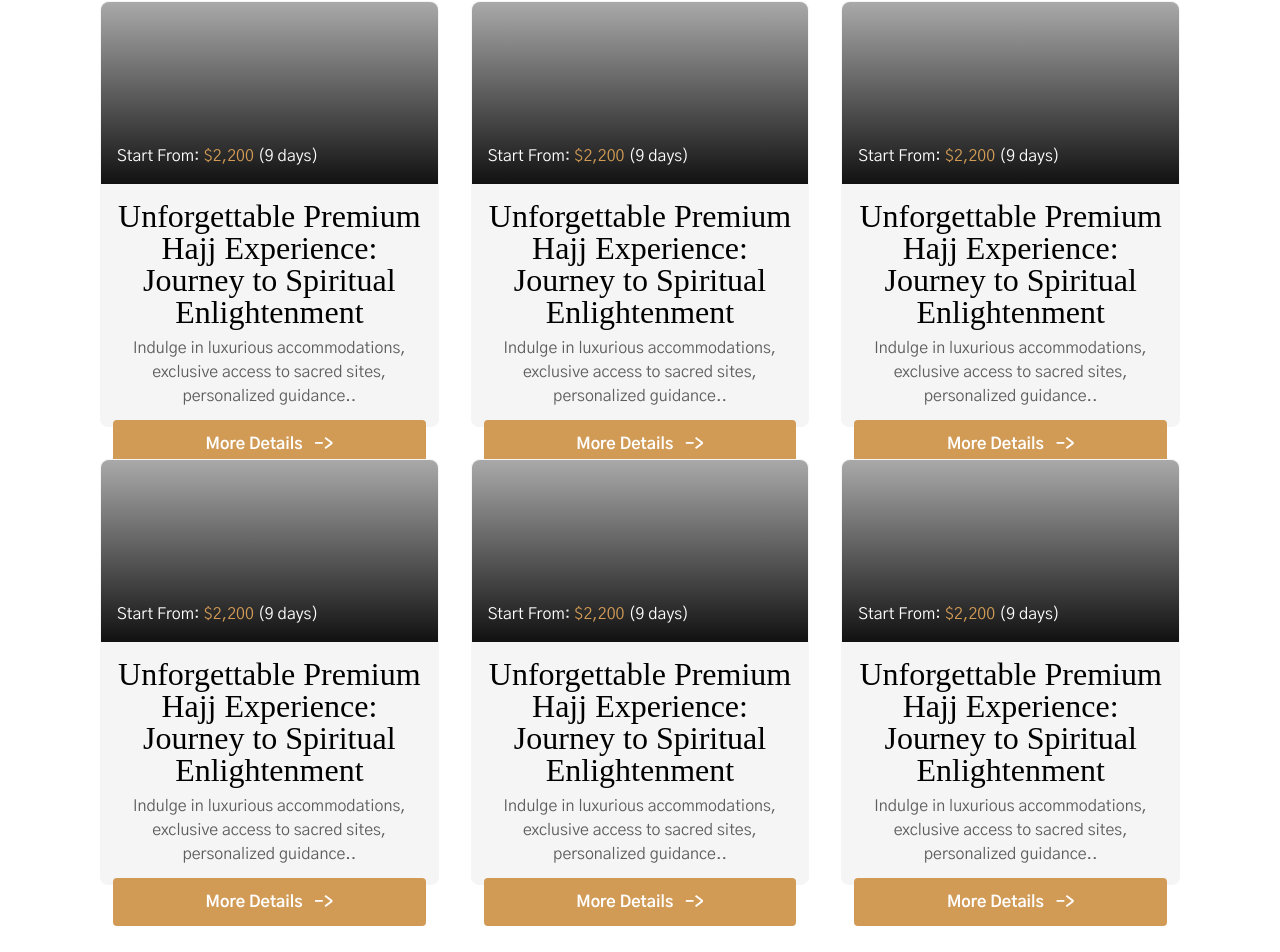
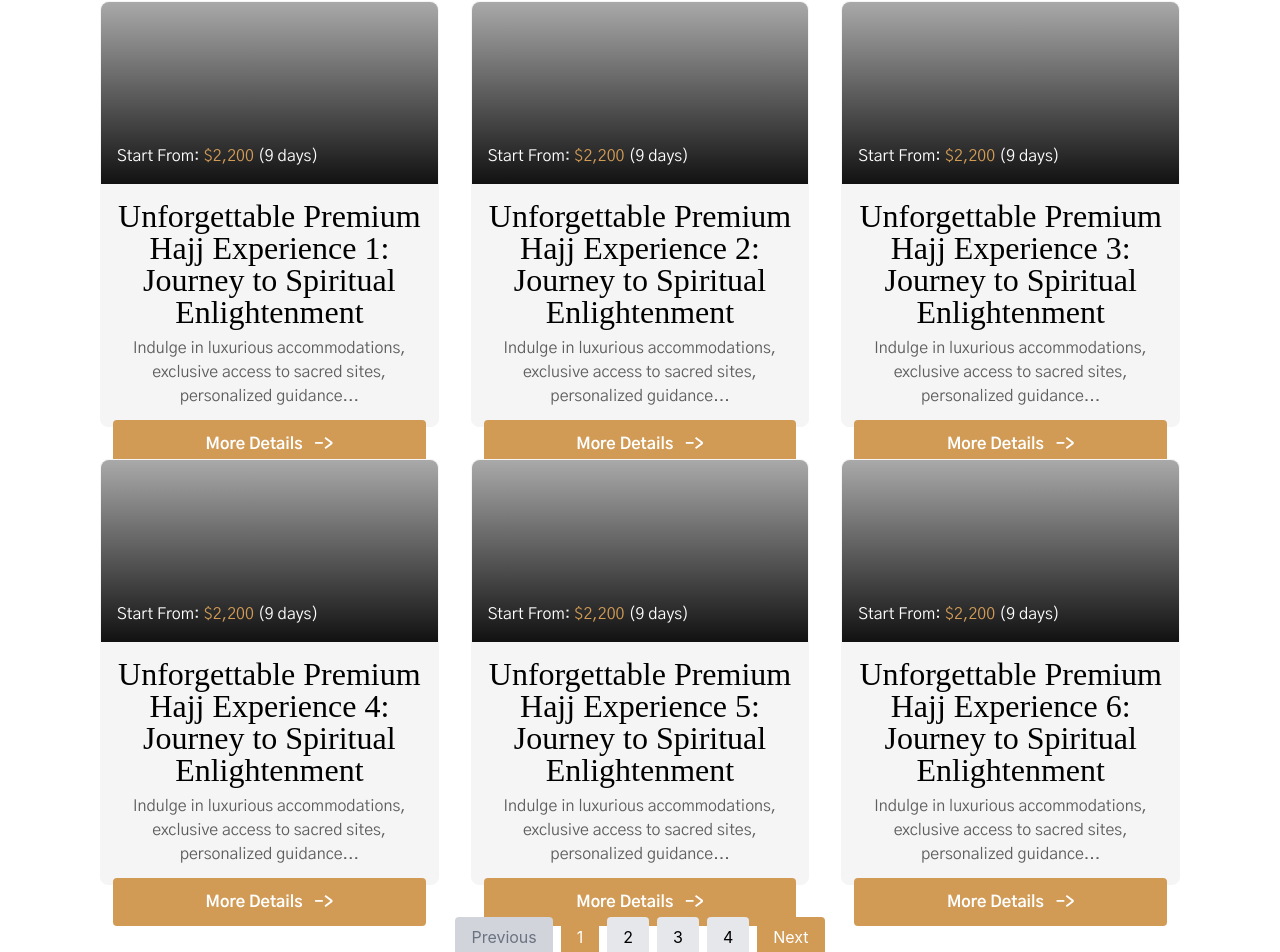
Before and after one commit to refat441/Qibla, a React (Create React App) app: page /Package in a window 1280 px wide. Shown: the part 1796-2748 px from the top of the page. Before the commit the page ends 2722 px from the top, so only its background shows below. Built offline with nearby package versions, Linux system fonts and the light colour scheme; a web font is replaced by a local one.

Commit message:
Our list Package
all updated

```diff
--- a/src/components/Package/Card/OurListPackage.js
+++ b/src/components/Package/Card/OurListPackage.js
@@ -1,28 +1,62 @@
-import React from 'react';
+import React, { useState } from 'react';
+
+// Simulate 24 package items for 4 pages (6 packages per page)
+const packages = Array.from({ length: 24 }, (_, index) => ({
+    title: `Unforgettable Premium Hajj Experience ${index + 1}: Journey to Spiritual Enlightenment`,
+    price: `$2,200`,
+    duration: "9 days",
+    description: "Indulge in luxurious accommodations, exclusive access to sacred sites, personalized guidance...",
+    imgSrc: "/img/main-icon.svg"
+}));
 
 const OurListPackage = () => {
+    const [currentPage, setCurrentPage] = useState(1);
+    const packagesPerPage = 6;  // 6 packages per page
+
+    // Calculate the index range of packages to display for the current page
+    const indexOfLastPackage = currentPage * packagesPerPage;
+    const indexOfFirstPackage = indexOfLastPackage - packagesPerPage;
+    const currentPackages = packages.slice(indexOfFirstPackage, indexOfLastPackage);
+
+    // Calculate total pages needed (4 pages for 24 packages)
+    const totalPages = Math.ceil(packages.length / packagesPerPage);
+
+    // Pagination functions for Next and Previous buttons
+    const nextPage = () => {
+        if (currentPage < totalPages) setCurrentPage(currentPage + 1);
+    };
+
+    const prevPage = () => {
+        if (currentPage > 1) setCurrentPage(currentPage - 1);
+    };
+
+    // Change page manually
+    const paginate = (pageNumber) => setCurrentPage(pageNumber);
+
     return (
         <div className='mx-[100px]'>
             <div>
                 <div className='overflow-hidden flex items-center justify-center '>
-                    <img className='w-5 h-5  object-cover' src="/img/main-icon.svg" alt="icon" />
+                    <img className='w-5 h-5 object-cover' src="/img/main-icon.svg" alt="icon" />
                     <p className='text-[14px] Gothic-A1-bold ml-2 mt-0.5'>Our List Package</p>
                 </div>
-                <h1 className='text-[64px] scheherazade-thin leading-[56px] mt-4'>Explore Our Packages </h1>
-                <p className='text-[16px] Gothic-A1-thin mt-8'>: Immerse yourself in a world of spiritual exploration with our carefully curated packages for Umrah and Hajj.</p>
+                <h1 className='text-[64px] scheherazade-thin leading-[56px] mt-4'>Explore Our Packages</h1>
+                <p className='text-[16px] Gothic-A1-thin mt-8'>
+                    Immerse yourself in a world of spiritual exploration with our carefully curated packages for Umrah and Hajj.
+                </p>
             </div>
 
+            {/* Display the current packages */}
             <div className='mt-12'>
-                <div className="grid grid-cols-3 gap-8 ">
-                    <div className='h-[426px] bg-[#F5F5F5] rounded-lg' style={{ border: '1px solid #F5F5F5' }}>
+                <div className="grid grid-cols-3 gap-8">
+                    {currentPackages.map((pkg, index) => (
+                        <div key={index} className='h-[426px] bg-[#F5F5F5] rounded-lg' style={{ border: '1px solid #F5F5F5' }}>
                             <div className='h-[182px] text-left text-white rounded-t-lg' style={{ background: 'linear-gradient(to top, #111111, #A9A9A9)' }}>
-                            <p className='Gothic-A1-400 pt-[142px] pl-4'>Start From: <span className='goldenText'>$2,200</span> (9 days)</p>
+                                <p className='Gothic-A1-400 pt-[142px] pl-4'>Start From: <span className='goldenText'>{pkg.price}</span> ({pkg.duration})</p>
                             </div>
                             <div className='mx-3 my-4'>
-                            <h2 className='scheherazade-thin-normal text-[32px] leading-8'>
-                                Unforgettable Premium Hajj Experience: Journey to Spiritual Enlightenment
-                            </h2>
-                            <p className='Gothic-A1-thin mt-2'>Indulge in luxurious accommodations, exclusive access to sacred sites, personalized guidance..</p>
+                                <h2 className='scheherazade-thin-normal text-[32px] leading-8'>{pkg.title}</h2>
+                                <p className='Gothic-A1-thin mt-2'>{pkg.description}</p>
                                 <div>
                                     <button className="w-full mt-3 h-[48px] rounded bg-[#D19B56] text-white hover:bg-black Gothic-A1-700 font-bold">
                                         More Details &nbsp; {'->'}
@@ -30,93 +64,39 @@ const OurListPackage = () => {
                                 </div>
                             </div>
                         </div>
-
-                    <div className='h-[426px] bg-[#F5F5F5] rounded-lg' style={{ border: '1px solid #F5F5F5' }}>
-                        <div className='h-[182px] text-left text-white rounded-t-lg' style={{ background: 'linear-gradient(to top, #111111, #A9A9A9)' }}>
-                            <p className='Gothic-A1-400 pt-[142px] pl-4'>Start From: <span className='goldenText'>$2,200</span> (9 days)</p>
-                        </div>
-                        <div className='mx-3 my-4'>
-                            <h2 className='scheherazade-thin-normal text-[32px] leading-8'>
-                                Unforgettable Premium Hajj Experience: Journey to Spiritual Enlightenment
-                            </h2>
-                            <p className='Gothic-A1-thin mt-2'>Indulge in luxurious accommodations, exclusive access to sacred sites, personalized guidance..</p>
-                            <div>
-                                <button className="w-full mt-3 h-[48px] rounded bg-[#D19B56] text-white hover:bg-black Gothic-A1-700 font-bold">
-                                    More Details &nbsp; {'->'}
-                                </button>
-                            </div>
+                    ))}
                 </div>
             </div>
 
-                    <div className='h-[426px] bg-[#F5F5F5] rounded-lg' style={{ border: '1px solid #F5F5F5' }}>
-                        <div className='h-[182px] text-left text-white rounded-t-lg' style={{ background: 'linear-gradient(to top, #111111, #A9A9A9)' }}>
-                            <p className='Gothic-A1-400 pt-[142px] pl-4'>Start From: <span className='goldenText'>$2,200</span> (9 days)</p>
-                        </div>
-                        <div className='mx-3 my-4'>
-                            <h2 className='scheherazade-thin-normal text-[32px] leading-8'>
-                                Unforgettable Premium Hajj Experience: Journey to Spiritual Enlightenment
-                            </h2>
-                            <p className='Gothic-A1-thin mt-2'>Indulge in luxurious accommodations, exclusive access to sacred sites, personalized guidance..</p>
-                            <div>
-                                <button className="w-full mt-3 h-[48px] rounded bg-[#D19B56] text-white hover:bg-black Gothic-A1-700 font-bold">
-                                    More Details &nbsp; {'->'}
+            {/* Pagination with Next/Previous */}
+            <div className="flex justify-center mt-8 space-x-2">
+                <button
+                    onClick={prevPage}
+                    disabled={currentPage === 1}
+                    className={`px-4 py-2 rounded ${currentPage === 1 ? 'bg-gray-300 text-gray-500' : 'bg-[#D19B56] text-white'}`}
+                >
+                    Previous
                 </button>
-                            </div>
-                        </div>
-                    </div>
 
-                    <div className='h-[426px] bg-[#F5F5F5] rounded-lg' style={{ border: '1px solid #F5F5F5' }}>
-                        <div className='h-[182px] text-left text-white rounded-t-lg' style={{ background: 'linear-gradient(to top, #111111, #A9A9A9)' }}>
-                            <p className='Gothic-A1-400 pt-[142px] pl-4'>Start From: <span className='goldenText'>$2,200</span> (9 days)</p>
-                        </div>
-                        <div className='mx-3 my-4'>
-                            <h2 className='scheherazade-thin-normal text-[32px] leading-8'>
-                                Unforgettable Premium Hajj Experience: Journey to Spiritual Enlightenment
-                            </h2>
-                            <p className='Gothic-A1-thin mt-2'>Indulge in luxurious accommodations, exclusive access to sacred sites, personalized guidance..</p>
-                            <div>
-                                <button className="w-full mt-3 h-[48px] rounded bg-[#D19B56] text-white hover:bg-black Gothic-A1-700 font-bold">
-                                    More Details &nbsp; {'->'}
+                {Array.from({ length: totalPages }, (_, index) => (
+                    <button
+                        key={index + 1}
+                        onClick={() => paginate(index + 1)}
+                        className={`mx-1 px-4 py-2 rounded ${
+                            currentPage === index + 1 ? 'bg-[#D19B56] text-white' : 'bg-gray-200'
+                        } hover:bg-[#D19B56] hover:text-white`}
+                    >
+                        {index + 1}
                     </button>
-                            </div>
-                        </div>
-                    </div>
+                ))}
 
-                    <div className='h-[426px] bg-[#F5F5F5] rounded-lg' style={{ border: '1px solid #F5F5F5' }}>
-                        <div className='h-[182px] text-left text-white rounded-t-lg' style={{ background: 'linear-gradient(to top, #111111, #A9A9A9)' }}>
-                            <p className='Gothic-A1-400 pt-[142px] pl-4'>Start From: <span className='goldenText'>$2,200</span> (9 days)</p>
-                        </div>
-                        <div className='mx-3 my-4'>
-                            <h2 className='scheherazade-thin-normal text-[32px] leading-8'>
-                                Unforgettable Premium Hajj Experience: Journey to Spiritual Enlightenment
-                            </h2>
-                            <p className='Gothic-A1-thin mt-2'>Indulge in luxurious accommodations, exclusive access to sacred sites, personalized guidance..</p>
-                            <div>
-                                <button className="w-full mt-3 h-[48px] rounded bg-[#D19B56] text-white hover:bg-black Gothic-A1-700 font-bold">
-                                    More Details &nbsp; {'->'}
+                <button
+                    onClick={nextPage}
+                    disabled={currentPage === totalPages}
+                    className={`px-4 py-2 rounded ${currentPage === totalPages ? 'bg-gray-300 text-gray-500' : 'bg-[#D19B56] text-white'}`}
+                >
+                    Next
                 </button>
-                            </div>
-                        </div>
-                    </div>
-
-                    <div className='h-[426px] bg-[#F5F5F5] rounded-lg' style={{ border: '1px solid #F5F5F5' }}>
-                        <div className='h-[182px] text-left text-white rounded-t-lg' style={{ background: 'linear-gradient(to top, #111111, #A9A9A9)' }}>
-                            <p className='Gothic-A1-400 pt-[142px] pl-4'>Start From: <span className='goldenText'>$2,200</span> (9 days)</p>
-                        </div>
-                        <div className='mx-3 my-4'>
-                            <h2 className='scheherazade-thin-normal text-[32px] leading-8'>
-                                Unforgettable Premium Hajj Experience: Journey to Spiritual Enlightenment
-                            </h2>
-                            <p className='Gothic-A1-thin mt-2'>Indulge in luxurious accommodations, exclusive access to sacred sites, personalized guidance..</p>
-                            <div>
-                                <button className="w-full mt-3 h-[48px] rounded bg-[#D19B56] text-white hover:bg-black Gothic-A1-700 font-bold">
-                                    More Details &nbsp; {'->'}
-                                </button>
-                            </div>
-                        </div>
-                    </div>
-
-                </div>
             </div>
         </div>
     );
```
Lines whose indentation alone changed are shown as unchanged.
